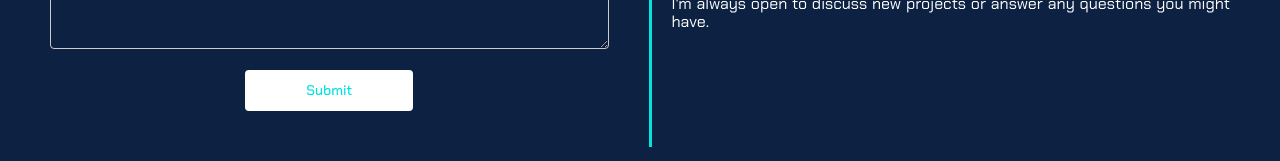
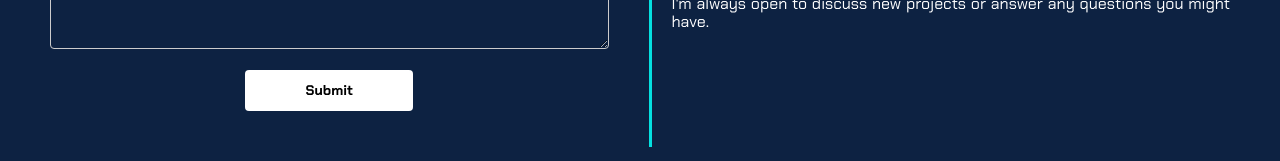
Before and after one commit to mahfuz-ta09/my-portfolio-website, a Next.js app: page /contact in a window 1280 px wide. Shown: the part 428-589 px from the top of the page. Built offline with nearby package versions, Linux system fonts and the light colour scheme.

Commit message:
codechef summery added1.1

```diff
--- a/src/css/Contact/Contact.css
+++ b/src/css/Contact/Contact.css
@@ -132,16 +132,15 @@ form {
   margin: 15px auto;
   border: none;
   background-color: white;
-  color: rgb(4, 225, 225);
+  color: rgb(0, 0, 0);
   font-size: 14px;
   border-radius: 4px;
   cursor: pointer;
-  font-weight: 500;
-
+  font-weight: 800;
 }
 
 .submit-btn:hover {
-  transition: .3s ease-in-out;
+  transition: .1s ease-in-out;
   background-color: rgb(56, 212, 212);
 }
 
@@ -172,6 +171,7 @@ form {
     padding: 4px;
     border: 2px solid #ccc;
     border-radius: 6px;
+    color: #fff;
   }
 
   .text-input{
@@ -180,6 +180,7 @@ form {
       padding: 5px;
       border: 1px solid #ccc;
       border-radius: 4px;
+      color: #fff;
 }
 
 }
```
